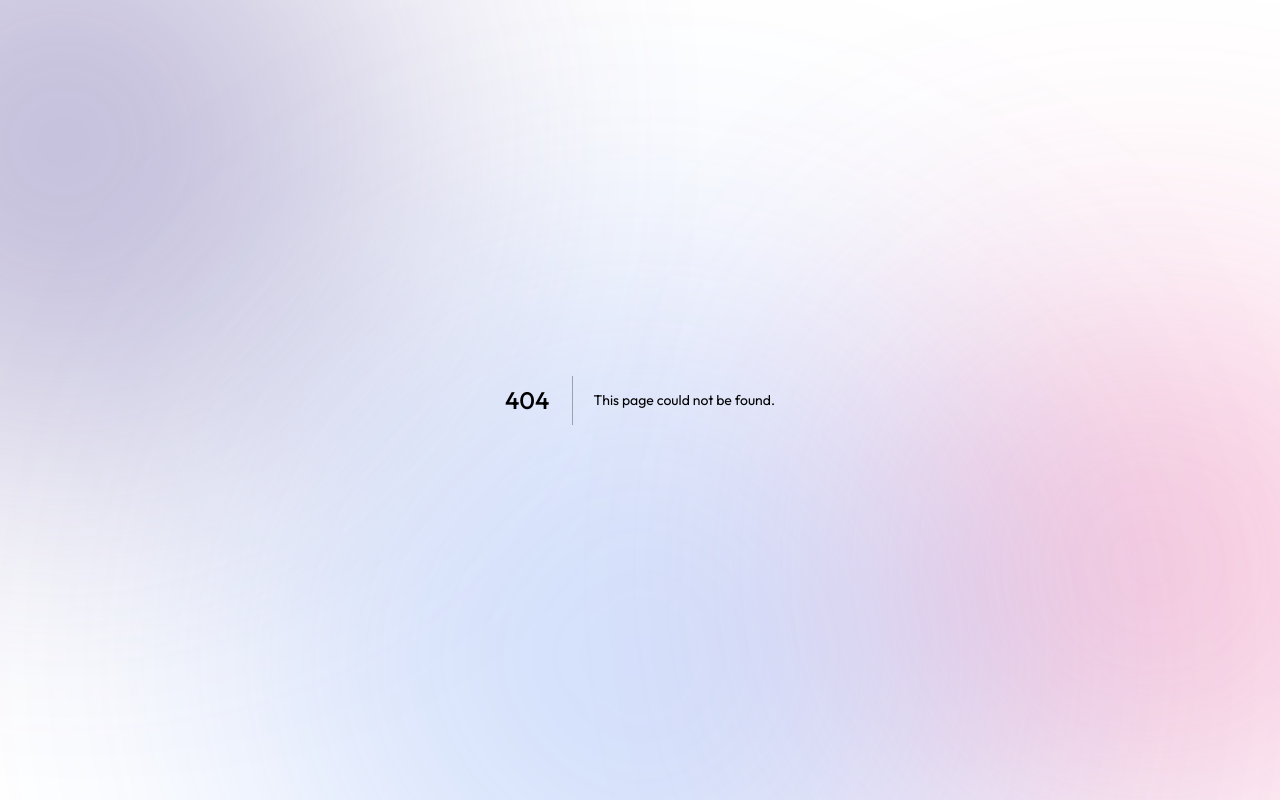
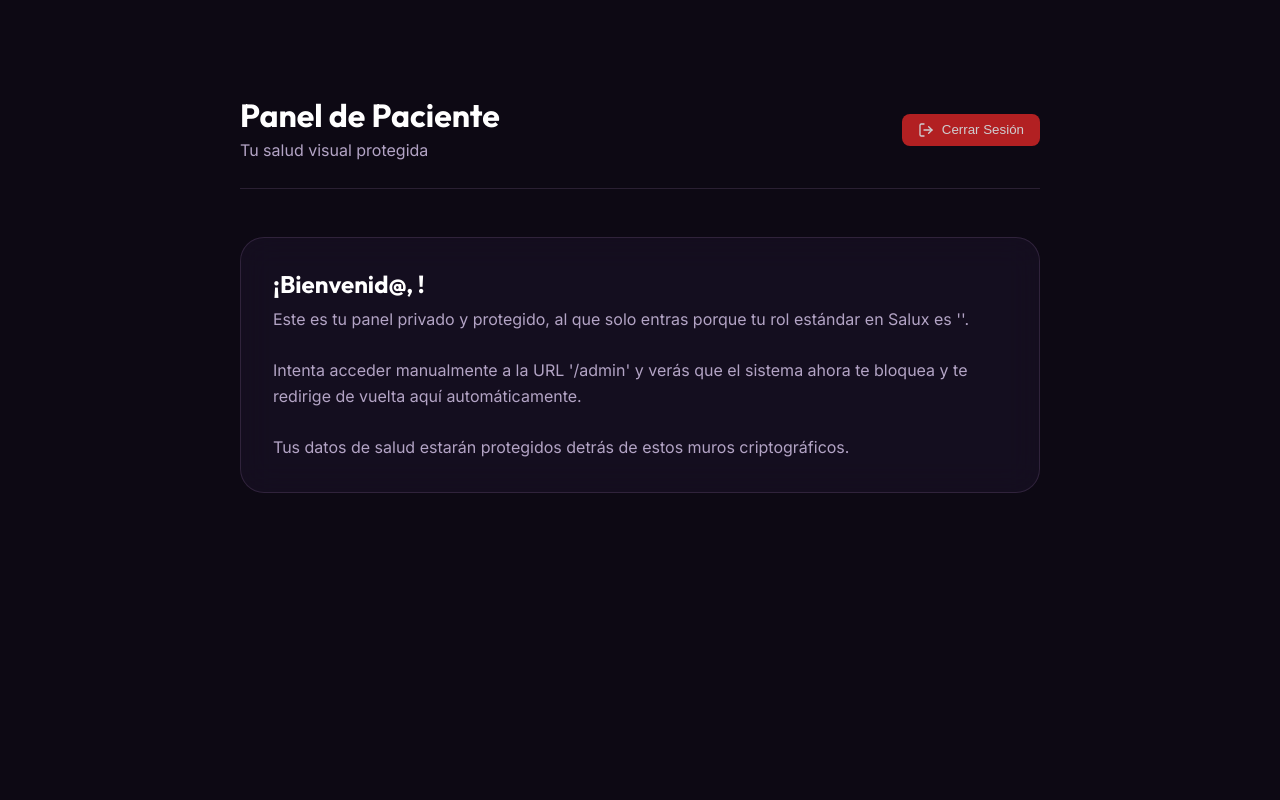
Before and after one commit to datapulta/Salux-Vision-Webapp, a Next.js app: page /app in a window 1280 px wide. Before the commit this address had no page. Shown: the top 800 px of the page. Built offline with nearby package versions, Linux system fonts and the light colour scheme; no server answers.

Commit message:
feat(auth): implement protected routes via nextjs middleware for admin and user roles, add base dashboard pages and secure logout mechanism (Phase 3)

```diff
--- /dev/null
+++ b/src/app/app/page.tsx
@@ -0,0 +1,33 @@
+import { auth } from "@/lib/auth/authOptions";
+import LogoutButton from "@/components/LogoutButton";
+
+export default async function AppDashboardPage() {
+    const session = await auth();
+
+    return (
+        <div style={{ minHeight: "100vh", padding: "4rem 2rem", background: "var(--bg-color)" }}>
+            <div style={{ maxWidth: "800px", margin: "0 auto" }}>
+
+                {/* Encabezado */}
+                <div style={{ display: "flex", justifyContent: "space-between", alignItems: "center", borderBottom: "1px solid var(--glass-border)", paddingBottom: "1.5rem", marginBottom: "3rem", paddingTop: "2rem" }}>
+                    <div>
+                        <h1 style={{ fontSize: "2rem", fontWeight: "bold", fontFamily: "var(--font-heading)" }}>Panel de Paciente</h1>
+                        <p style={{ color: "var(--text-secondary)", marginTop: "0.25rem" }}>Tu salud visual protegida</p>
+                    </div>
+                    <LogoutButton />
+                </div>
+
+                {/* Contenido Principal */}
+                <div className="feature-card" style={{ padding: "2rem" }}>
+                    <h2 style={{ fontSize: "1.5rem", fontWeight: "bold", marginBottom: "0.5rem" }}>¡Bienvenid@, {session?.user?.name}!</h2>
+                    <p style={{ color: "var(--text-secondary)", lineHeight: "1.6" }}>
+                        Este es tu panel privado y protegido, al que solo entras porque tu rol estándar en Salux es '<b>{session?.user?.role}</b>'. <br /><br />
+                        Intenta acceder manualmente a la URL '/admin' y verás que el sistema ahora te bloquea y te redirige de vuelta aquí automáticamente.<br /><br />
+                        Tus datos de salud estarán protegidos detrás de estos muros criptográficos.
+                    </p>
+                </div>
+
+            </div>
+        </div>
+    );
+}
--- /dev/null
+++ b/src/components/LogoutButton.tsx
@@ -0,0 +1,30 @@
+"use client";
+
+import { signOut } from "next-auth/react";
+import { LogOut } from "lucide-react";
+
+export default function LogoutButton() {
+    return (
+        <button
+            onClick={() => signOut({ callbackUrl: "/login" })}
+            style={{
+                display: "flex",
+                alignItems: "center",
+                gap: "0.5rem",
+                padding: "0.5rem 1rem",
+                background: "var(--accent-red)",
+                opacity: "0.8",
+                color: "white",
+                border: "none",
+                borderRadius: "8px",
+                cursor: "pointer",
+                transition: "opacity 0.3s"
+            }}
+            onMouseOver={(e) => (e.currentTarget.style.opacity = "1")}
+            onMouseOut={(e) => (e.currentTarget.style.opacity = "0.8")}
+        >
+            <LogOut size={16} />
+            <span>Cerrar Sesión</span>
+        </button>
+    );
+}
```
Also changed, not shown: src/app/admin/page.tsx (added, +39 -0 lines), src/middleware.ts (added, +44 -0 lines).
